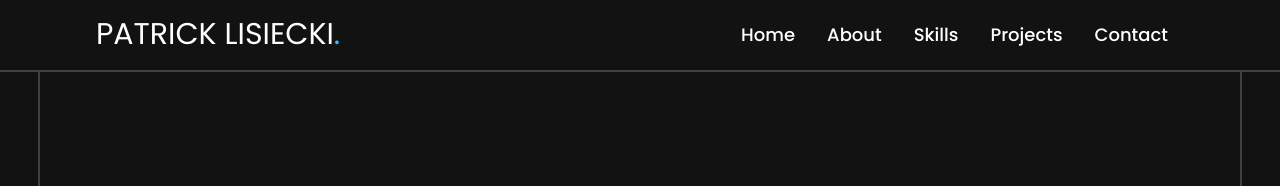
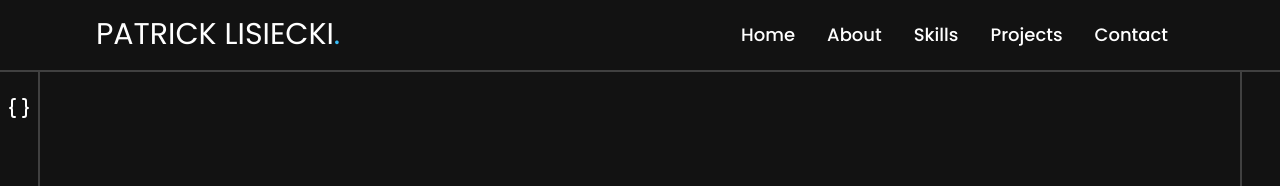
Before and after one commit to PatrickLisiecki/personal-site, a React (Vite) app: page / in a window 1280 px wide. Shown: the top 186 px of the page. Built offline with nearby package versions, Linux system fonts and the light colour scheme.

Commit message:
add repo link and scroll to top button

```diff
--- a/src/components/LeftAside.jsx
+++ b/src/components/LeftAside.jsx
@@ -1,5 +1,52 @@
+import { useEffect, useState } from "react";
+
+import { ArrowUp, Braces } from "lucide-react";
+
 export default function LeftAside() {
+    const [showScrollButton, setShowScrollButton] = useState(false);
+
+    useEffect(() => {
+        const handleScroll = () => {
+            setShowScrollButton(window.scrollY > 0);
+        };
+
+        window.addEventListener("scroll", handleScroll);
+
+        return () => {
+            window.removeEventListener("scroll", handleScroll);
+        };
+    }, []);
+
+    const scrollToTop = () => {
+        window.scrollTo({
+            top: 0,
+            behavior: "smooth",
+        });
+    };
+
     return (
-        <aside className="dark:bg-background border-divider-secondary dark:text-neutral-dark-primary dark:border-divider-primary text-neutral-light-primary sticky top-0 hidden h-screen w-20 flex-col items-center justify-center gap-6 border-r-2 backdrop-blur-lg md:flex"></aside>
+        <aside className="dark:bg-background border-divider-secondary dark:text-neutral-dark-primary dark:border-divider-primary text-neutral-light-primary sticky top-0 hidden h-screen w-20 flex-col justify-between border-r-2 backdrop-blur-lg md:flex">
+            <div className="mt-24 flex flex-col items-center">
+                <a
+                    href="https://github.com/PatrickLisiecki/personal-site"
+                    target="_blank"
+                    rel="noopener noreferrer"
+                    className="transition-all duration-300 hover:text-accent"
+                >
+                    <Braces />
+                </a>
+            </div>
+
+            {showScrollButton && (
+                <div className="group mb-4 flex items-center justify-center">
+                    <button
+                        onClick={scrollToTop}
+                        className="text-neutral-light-primary dark:text-neutral-dark-primary transition-all duration-300 group-hover:text-accent"
+                    >
+                        <ArrowUp className="h-8 w-8" />
+                    </button>
+                </div>
+            )}
+        </aside>
     );
 }
```
